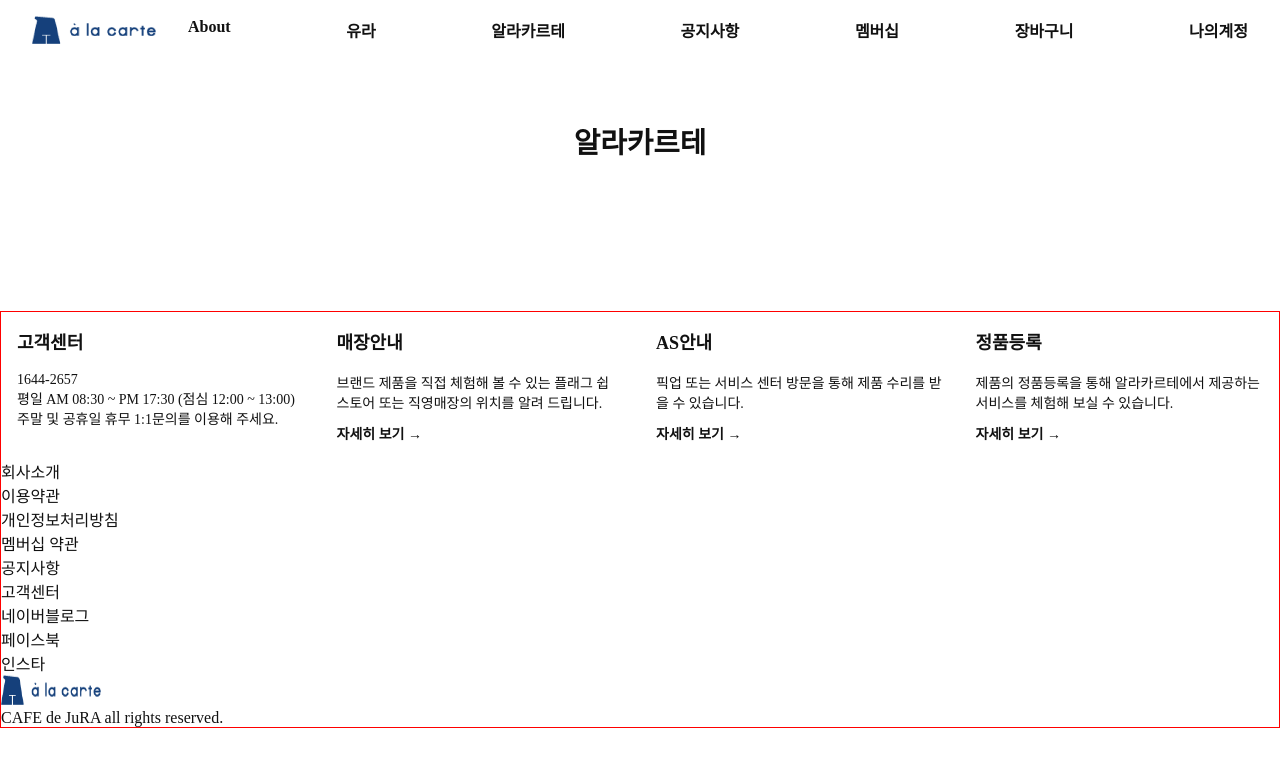
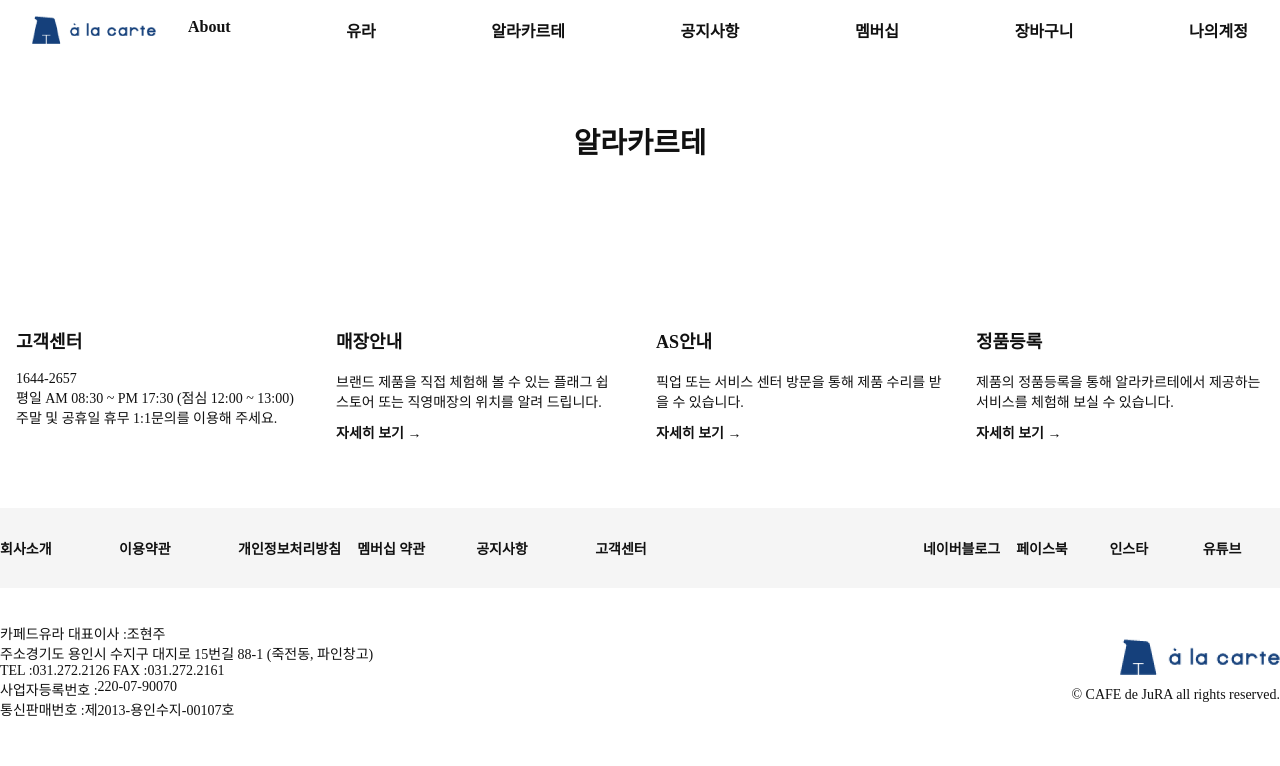
Before and after one commit to dahhnym/tech-asgmt_store-location-page, a Next.js app: page / in a window 1280 px wide. Shown: the top 766 px of the page. Built offline with nearby package versions, Linux system fonts and the light colour scheme.

Commit message:
Design: style Footer

```diff
--- a/components/layouts/Footer.tsx
+++ b/components/layouts/Footer.tsx
@@ -10,7 +10,7 @@
     <Container>
       <CSSection>
         <h2 className="a11y-hidden">고객지원 서비스</h2>
-        <ul>
+        <UlElement>
           {CUSTOMER_SERVICE.map(content => {
             return (
               <li key={content.ID}>
@@ -18,11 +18,12 @@
               </li>
             );
           })}
-        </ul>
+        </UlElement>
       </CSSection>
-      <section>
-        <h2 className="a11y-hidden">이용약관 및 SNS</h2>
-        <ul>
+      <TermSection>
+        <h2 className="a11y-hidden">이용약관 및 회사SNS</h2>
+        <MaxWidthContainer className="container-wrapper">
+          <ul className="container_terms">
             <li>회사소개</li>
             <li>이용약관</li>
             <li>개인정보처리방침</li>
@@ -30,23 +31,53 @@
             <li>공지사항</li>
             <li>고객센터</li>
           </ul>
-        <ul>
+          <ul className="container_sns">
             <li>네이버블로그</li>
             <li>페이스북</li>
             <li>인스타</li>
+            <li>유튜브</li>
           </ul>
-      </section>
-      <section>
+        </MaxWidthContainer>
+      </TermSection>
+      <CompanyInfoSection>
         <h2 className="a11y-hidden">사업자정보</h2>
+        <MaxWidthContainer className="wrapper">
           <dl>
-          <dt></dt>
-          <dd></dd>
+            <div>
+              <dt>카페드유라 대표이사 :</dt>
+              <dd>조현주</dd>
+            </div>
+            <div>
+              <dt>주소</dt>
+              <dd>
+                경기도 용인시 수지구 대지로 15번길 88-1 (죽전동, 파인창고)
+              </dd>
+            </div>
+            <div className="contact">
+              <div>
+                <dt>TEL : </dt>
+                <dd>031.272.2126</dd>
+              </div>
+              <div>
+                <dt>&nbsp;FAX : </dt>
+                <dd>031.272.2161</dd>
+              </div>
+            </div>
+            <div>
+              <dt>사업자등록번호 : </dt>
+              <dd>220-07-90070</dd>
+            </div>
+            <div>
+              <dt>통신판매번호 : </dt>
+              <dd>제2013-용인수지-00107호</dd>
+            </div>
           </dl>
-        <div>
-          <Image src={Logo} width={100} height={30} alt="" />
-          <p>CAFE de JuRA all rights reserved.</p>
-        </div>
-      </section>
+          <CopyrightContainer>
+            <Image src={Logo} width={160} height={36} alt="" />
+            <p>&copy; CAFE de JuRA all rights reserved.</p>
+          </CopyrightContainer>
+        </MaxWidthContainer>
+      </CompanyInfoSection>
     </Container>
   );
 };
@@ -54,21 +85,81 @@
 export default Footer;
 
 const Container = styled.footer`
-  border: solid 1px red;
   margin-top: 150px;
   @media screen and (max-width: ${MEDIA_QUERY_END_POINT.MOBILE}) {
     margin-top: 52px;
   }
 `;
 
+const MaxWidthContainer = styled.div`
+  max-width: ${CONTENT_MAX_WIDTH};
+  margin: 0 auto;
+`;
+
+const UlElement = MaxWidthContainer.withComponent('ul');
+
 const CSSection = styled.section`
+  padding-bottom: 50px;
   & > ul {
     display: grid;
     grid-template-columns: repeat(4, 1fr);
-    max-width: ${CONTENT_MAX_WIDTH};
     margin: 0 auto;
     & > li {
       padding: 1rem;
     }
   }
 `;
+
+const TermSection = styled.section`
+  height: 80px;
+  background-color: #f5f5f5;
+  ul {
+    display: grid;
+    gap: 1rem;
+    li {
+      font-weight: bold;
+      font-size: 0.875rem;
+    }
+  }
+  div.container-wrapper {
+    display: flex;
+    justify-content: space-between;
+    margin: 0 auto;
+    height: 100%;
+    align-items: center;
+  }
+  ul.container_terms {
+    grid-template-columns: repeat(6, 1fr);
+  }
+  ul.container_sns {
+    grid-template-columns: repeat(4, 1fr);
+  }
+`;
+
+const CompanyInfoSection = styled.section`
+  height: 165px;
+  font-size: 0.875rem;
+  dl > div {
+    display: flex;
+  }
+  div.wrapper {
+    display: flex;
+    height: 100%;
+    align-items: center;
+    justify-content: space-between;
+  }
+  div.contact {
+    display: flex;
+    div {
+      display: flex;
+    }
+  }
+`;
+
+const CopyrightContainer = styled.div`
+  text-align: right;
+  p {
+    margin-top: 0.5rem;
+    font-size: 0.875rem;
+  }
+`;
```
Lines whose indentation alone changed are shown as unchanged.
